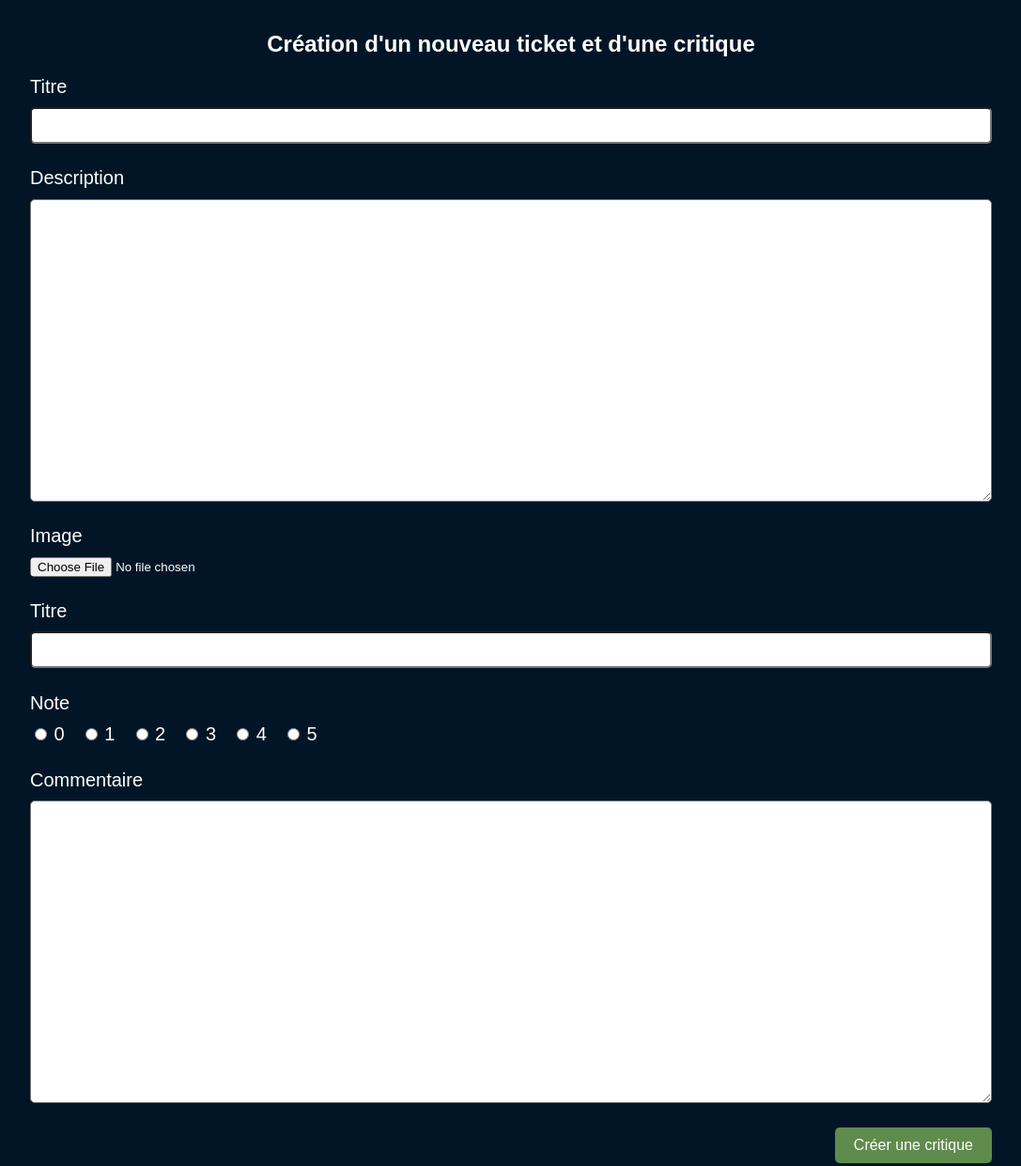
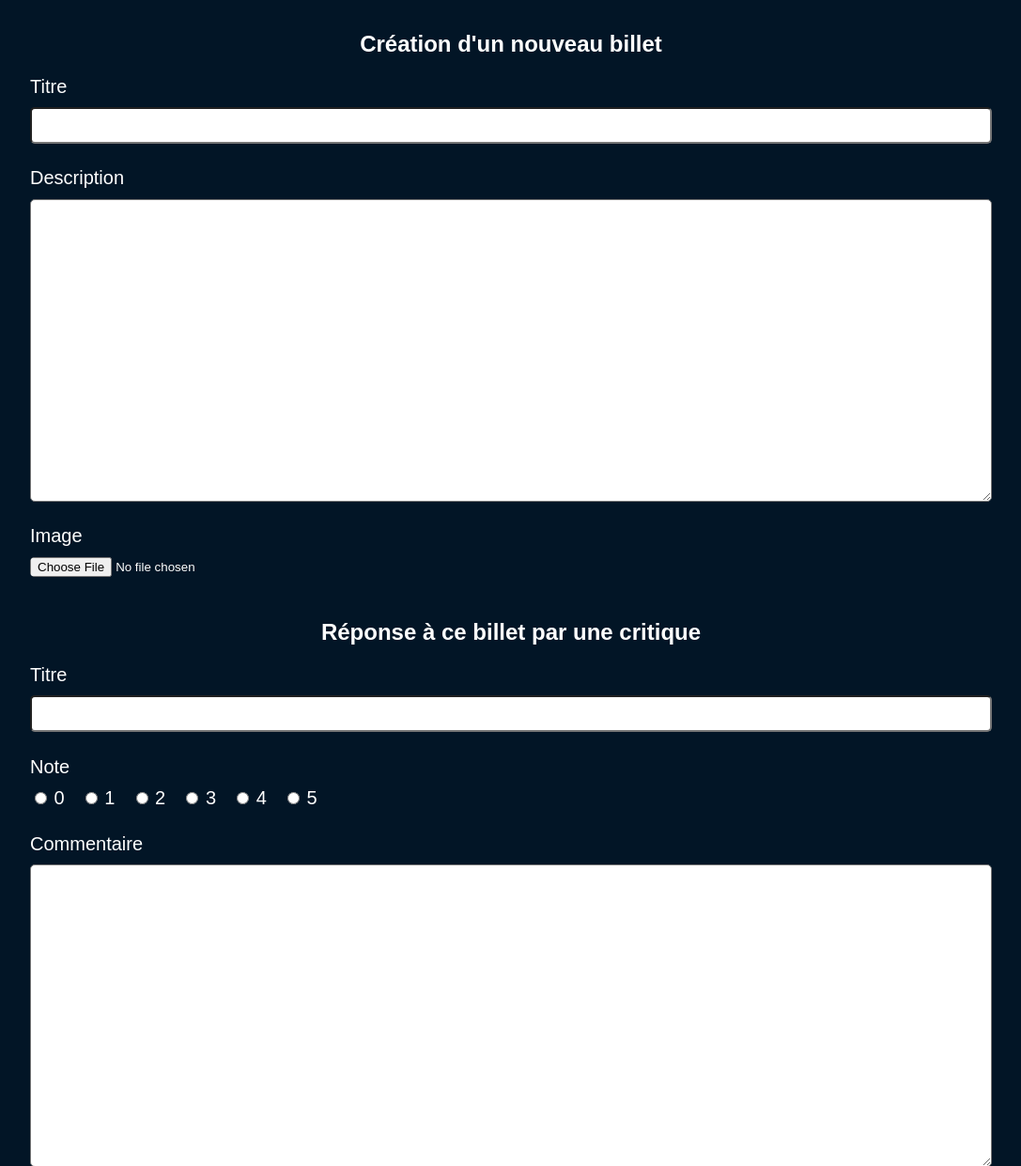
Before and after one commit to Matthieu-Chambon/OC_Projet_9, a Django app: page /create-ticket-and-review/ in a window 1280 px wide. Shown: the part 64-1305 px from the top of the page at 94% size, without its empty margins (96-1183 px from the left). Run offline with Django 5.2, Linux system fonts and the light colour scheme; a user stored in the database is signed in.

Commit message:
Modification titre h2

```diff
--- a/reviews/templates/reviews/ticket_and_review_create.html
+++ b/reviews/templates/reviews/ticket_and_review_create.html
@@ -6,7 +6,7 @@
 
     <div class="page-content">
 
-        <h2>Création d'un nouveau ticket et d'une critique</h2>
+        <h2>Création d'un nouveau billet</h2>
 
         <form class="ticket-form" method="post" enctype="multipart/form-data">
             {% csrf_token %}
@@ -22,6 +22,8 @@
                 <label for="{{ form.ticket.image.id_for_label }}">{{ form.ticket.image.label }}</label>
                 {{ form.ticket.image }}
             </section>
+
+            <h2 style="align-self: center;">Réponse à ce billet par une critique</h2>
 
             <section class="ticket-form-field" id="headline">
                 <label for="{{ form.review.headline.id_for_label }}">{{ form.review.headline.label }}</label>
--- a/reviews/templates/reviews/ticket_create.html
+++ b/reviews/templates/reviews/ticket_create.html
@@ -6,7 +6,7 @@
 
     <div class="page-content">
 
-        <h2>Création d'un nouveau ticket</h2>
+        <h2>Création d'un nouveau billet</h2>
 
         <form class="ticket-form" method="post" enctype="multipart/form-data">
             {% csrf_token %}
```
